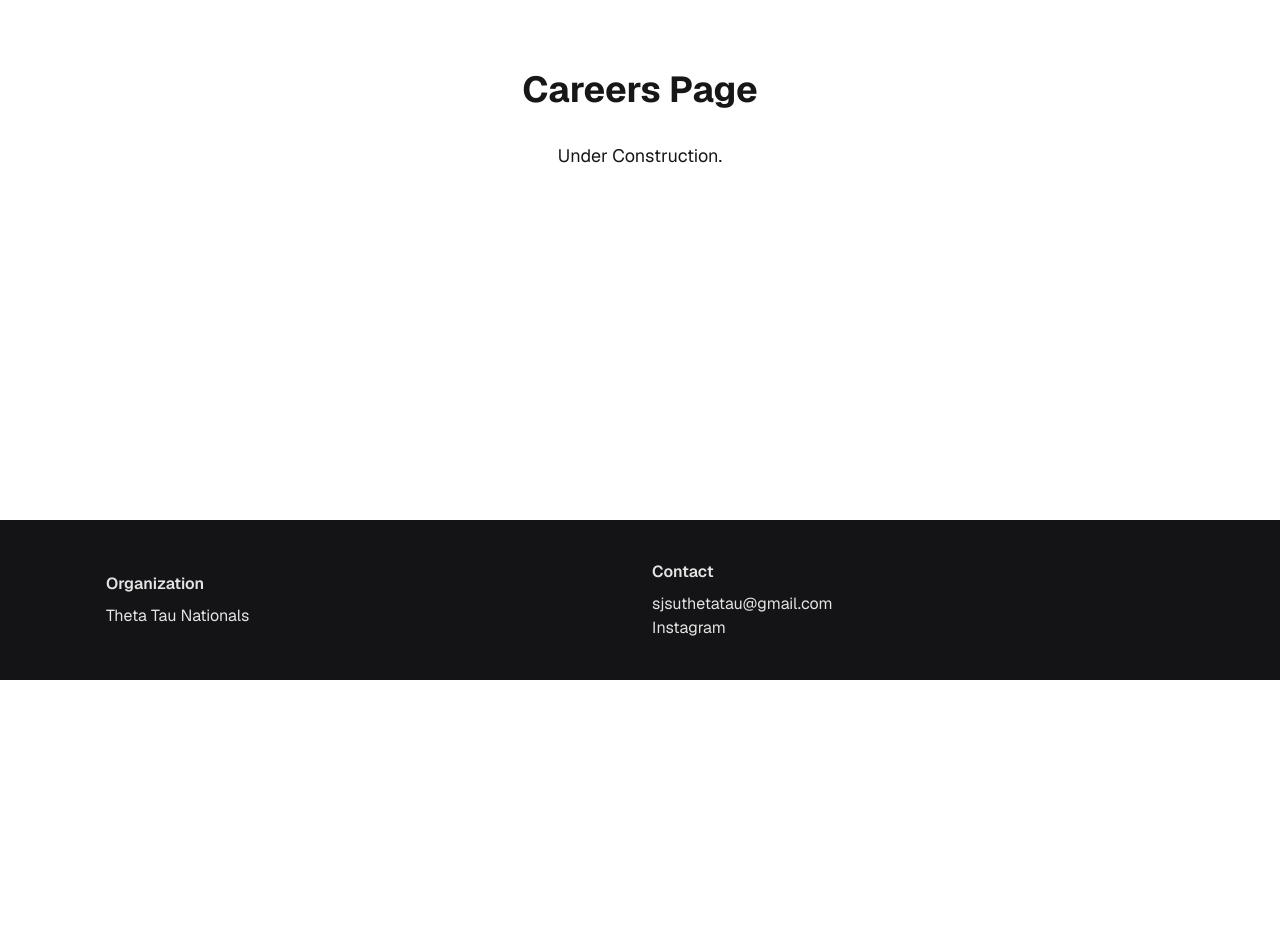
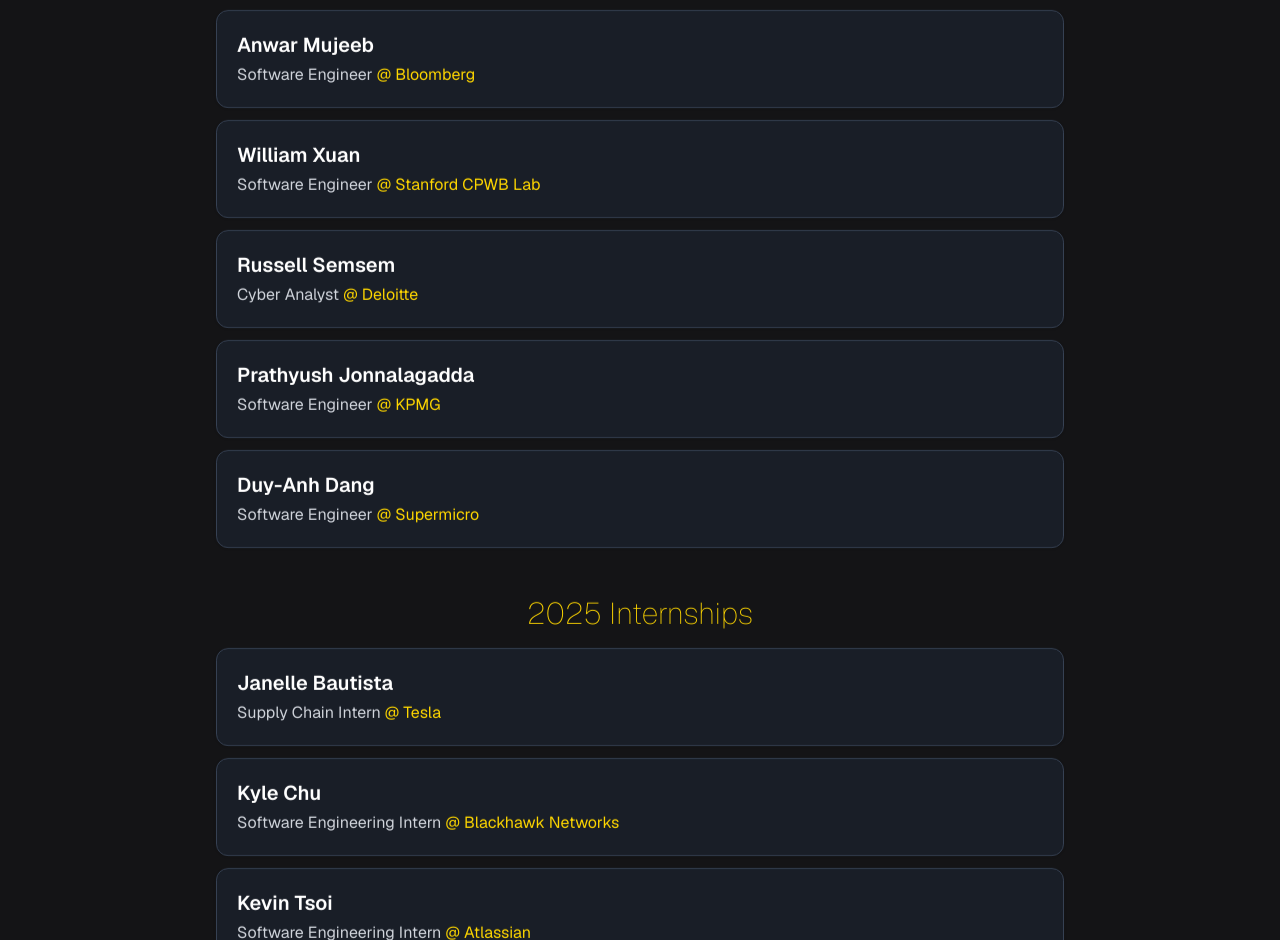
Before and after one commit to joshuahsieh24/sjsuttwebsite, a Next.js app: page /careers in a window 1280 px wide. Shown: the part 360-1300 px from the top of the page. Before the commit the page ends 1040 px from the top, so only its background shows below. Built offline with nearby package versions, Linux system fonts and the light colour scheme.

Commit message:
careers page initialized 2024-2025

```diff
--- a/src/app/careers/page.tsx
+++ b/src/app/careers/page.tsx
@@ -1,8 +1,127 @@
+"use client";
+import { useEffect, useRef, useState } from "react";
+import careersData from "@/components/activeInfo/careers.json";
+
+interface CareerOffer {
+  name: string;
+  role: string;
+  company: string;
+}
+
+interface CareerYearData {
+  fulltime: CareerOffer[];
+  interns: CareerOffer[];
+}
+
+type CareersData = Record<string, CareerYearData>;
+
 export default function CareersPage() {
+  const data = careersData as CareersData;
+  const years = Object.keys(data).sort((a, b) => Number(b) - Number(a));
+  const [selectedYear, setSelectedYear] = useState<string>(years[0]);
+  const { fulltime = [], interns = [] } = data[selectedYear] || {};
+
+  const fulltimeRef = useRef<HTMLDivElement>(null);
+  const internsRef = useRef<HTMLDivElement>(null);
+
+  useEffect(() => {
+    const observer = new IntersectionObserver(
+      (entries) => {
+        entries.forEach((entry) => {
+          if (entry.isIntersecting) entry.target.classList.add("visible");
+        });
+      },
+      { threshold: 0.15 }
+    );
+
+    if (fulltimeRef.current) observer.observe(fulltimeRef.current);
+    if (internsRef.current) observer.observe(internsRef.current);
+
+    return () => observer.disconnect();
+  }, [selectedYear]);
+
   return (
-    <div className="flex flex-col items-center justify-center min-h-screen p-8 gap-8">
-      <h1 className="text-4xl font-bold">Careers Page</h1>
-      <p className="text-lg">Under Construction.</p>
-    </div>
+    <>
+      <style jsx>{`
+        .fade-in-section {
+          opacity: 0;
+          transform: translateY(25px);
+          transition: opacity 0.8s ease-out, transform 0.8s ease-out;
+        }
+        .fade-in-section.visible {
+          opacity: 1;
+          transform: translateY(0);
+        }
+      `}</style>
+
+      <div className="bg-[#141416] text-white min-h-screen flex flex-col">
+        <div className="max-w-4xl mx-auto px-6 py-12 w-full flex flex-col gap-12">
+          <h1 className="text-5xl font-thin text-center">Careers Page</h1>
+
+          {/* Year Tabs */}
+          <div className="flex justify-center gap-3">
+            {years.map((year) => (
+              <button
+                key={year}
+                onClick={() => setSelectedYear(year)}
+                className={`px-6 py-2 rounded-full text-lg font-medium border transition-colors ${
+                  selectedYear === year
+                    ? "bg-[#FFD700] text-black border-[#FFD700]"
+                    : "border-gray-400 text-white hover:bg-white/10"
+                }`}
+              >
+                {year}
+              </button>
+            ))}
+          </div>
+
+          {/* Full-time Section */}
+          <div
+            ref={fulltimeRef}
+            className="fade-in-section flex flex-col gap-4"
+          >
+            <h2 className="text-3xl font-thin text-center text-[#FFD700]">
+              {selectedYear} Full-time
+            </h2>
+            <div className="flex flex-col gap-3">
+              {fulltime.map((offer, idx) => (
+                <div
+                  key={idx}
+                  className="rounded-xl bg-gray-800/50 p-5 border border-gray-700 hover:bg-gray-800 transition-all duration-200 shadow-sm"
+                >
+                  <p className="text-xl font-semibold">{offer.name}</p>
+                  <p className="text-gray-300 mt-1">
+                    {offer.role} <span className="text-[#FFD700]">@ {offer.company}</span>
+                  </p>
+                </div>
+              ))}
+            </div>
+          </div>
+
+          {/* Internships Section */}
+          <div
+            ref={internsRef}
+            className="fade-in-section flex flex-col gap-4"
+          >
+            <h2 className="text-3xl font-thin text-center text-[#FFD700]">
+              {selectedYear} Internships
+            </h2>
+            <div className="flex flex-col gap-3">
+              {interns.map((offer, idx) => (
+                <div
+                  key={idx}
+                  className="rounded-xl bg-gray-800/50 p-5 border border-gray-700 hover:bg-gray-800 transition-all duration-200 shadow-sm"
+                >
+                  <p className="text-xl font-semibold">{offer.name}</p>
+                  <p className="text-gray-300 mt-1">
+                    {offer.role} <span className="text-[#FFD700]">@ {offer.company}</span>
+                  </p>
+                </div>
+              ))}
+            </div>
+          </div>
+        </div>
+      </div>
+    </>
   );
 }
--- /dev/null
+++ b/src/components/activeInfo/careers.json
@@ -0,0 +1,214 @@
+{
+  "2025": {
+    "fulltime": [
+        {
+            "name": "Anwar Mujeeb",
+            "role": "Software Engineer",
+            "company": "Bloomberg"
+        },
+        {
+            "name": "William Xuan",
+            "role": "Software Engineer",
+            "company": "Stanford CPWB Lab"
+        },
+        {
+            "name": "Russell Semsem",
+            "role": "Cyber Analyst",
+            "company": "Deloitte"
+        },
+        {
+            "name": "Prathyush Jonnalagadda",
+            "role": "Software Engineer",
+            "company": "KPMG"
+        },
+        {
+            "name": "Duy-Anh Dang",
+            "role": "Software Engineer",
+            "company": "Supermicro"
+        }
+    ],
+    "interns": [
+        {
+            "name": "Janelle Bautista",
+            "role": "Supply Chain Intern",
+            "company": "Tesla"
+        },
+        {
+            "name": "Kyle Chu",
+            "role": "Software Engineering Intern",
+            "company": "Blackhawk Networks"
+        },
+        {
+            "name": "Kevin Tsoi",
+            "role": "Software Engineering Intern",
+            "company": "Atlassian"
+        },
+        {
+            "name": "Athish Kumar",
+            "role": "Software Engineering Intern",
+            "company": "Oracle"
+        },
+        {
+            "name": "Owen Hall",
+            "role": "Software Engineering Intern",
+            "company": "CVS Health"
+        },
+        {
+            "name": "Natalie Tran",
+            "role": "Software Engineering Intern",
+            "company": "US Navy"
+        },
+        {
+            "name": "Hari Kotamsetti",
+            "role": "Software Engineering Intern",
+            "company": "STMicroelectronics"
+        },
+        {
+            "name": "Joshua Hsieh",
+            "role": "Salesforce Developer Intern",
+            "company": "Delta Dental"
+        },
+        {
+            "name": "Kaito Kermabon",
+            "role": "Operations Engineering Intern",
+            "company": "NASA"
+        },
+        {
+            "name": "Drew Tom",
+            "role": "Software Engineering Intern",
+            "company": "USAA"
+        },
+        {
+            "name": "Bradley Okajima",
+            "role": "Technical Sales Engineering Intern",
+            "company": "Renesas Electronics"
+        },
+        {
+            "name": "Sohum Tiwary",
+            "role": "Controls Engineering Intern",
+            "company": "SLAC National Accelerator Laboratory"
+        },
+        {
+            "name": "Huy Duong",
+            "role": "Software Engineering Intern",
+            "company": "Nutanix"
+        },
+        {
+            "name": "Alan Wang",
+            "role": "Software Engineering Intern",
+            "company": "Applied Materials"
+        },
+        {
+            "name": "Akshitaa Balasai",
+            "role": "Product Manager Intern",
+            "company": "American Express"
+        },
+        {
+            "name": "Krishiv Haranath",
+            "role": "Software Engineering Intern",
+            "company": "GoFundMe"
+        },
+        {
+            "name": "James Kim",
+            "role": "Solutions Architect Intern",
+            "company": "Amazon"
+        },
+        {
+            "name": "Christopher Wong",
+            "role": "Design Engineering Intern",
+            "company": "Intel Corporation"
+        },
+        {
+            "name": "Lac-Phong Nguyen",
+            "role": "Software Engineering Intern",
+            "company": "Tabapay"
+        },
+        {
+            "name": "Jacky Zhuang",
+            "role": "Quality Engineering Intern",
+            "company": "Shockwave Medical"
+        },
+        {
+            "name": "Kylie Lam",
+            "role": "Package Engineering Intern",
+            "company": "Starbucks"
+        }
+    ]
+  },
+  "2024": {
+    "fulltime": [
+        {
+            "name": "Nyun Ei Hlaing",
+            "role": "Software Engineer",
+            "company": "Dell Technologies"
+        },
+        {
+            "name": "Dylan Subijano",
+            "role": "Design Engineer",
+            "company": "Mark Thomas"
+        },
+        {
+            "name": "Rohith Iyengar",
+            "role": "AI Engineer",
+            "company": "H.P."
+        },
+        {
+            "name": "Ryan Rigor",
+            "role": "Software Engineer",
+            "company": "Commure"
+        },
+        {
+            "name": "Anushka Chokshi",
+            "role": "Software Engineer",
+            "company": "Blackhawk Networks"
+        }
+    ],
+    "interns": [
+        {
+            "name": "Lac-Phong Nguyen",
+            "role": "Software Engineering Intern",
+            "company": "Vialto Partners"
+        },
+        {
+            "name": "Huy Duong",
+            "role": "Software Engineering Intern",
+            "company": "Vialto Partners"
+        },
+        {
+            "name": "Natalie Tran",
+            "role": "Software Engineering Intern",
+            "company": "Vialto Partners"
+        },
+        {
+            "name": "Mahek Kothari",
+            "role": "Software Engineering Intern",
+            "company": "Vialto Partners"
+        },
+        {
+            "name": "Neha Washikar",
+            "role": "Software Engineering Intern",
+            "company": "Meta"
+        },
+        {
+            "name": "Bradley Okajima",
+            "role": "Laser Characterization Intern",
+            "company": "STMicroelectronics"
+        },
+        {
+            "name": "William Xuan",
+            "role": "Laser Characterization Intern",
+            "company": "STMicroelectronics"
+        },
+        {
+            "name": "Anwar Mujeeb",
+            "role": "Machine Learning Intern",
+            "company": "STMicroelectronics"
+        },
+        {
+            "name": "Charmi Athuluru",
+            "role": "Systems Reliability Engineering Intern",
+            "company": "Nutanix"
+        }
+    ]
+  }
+}
```
